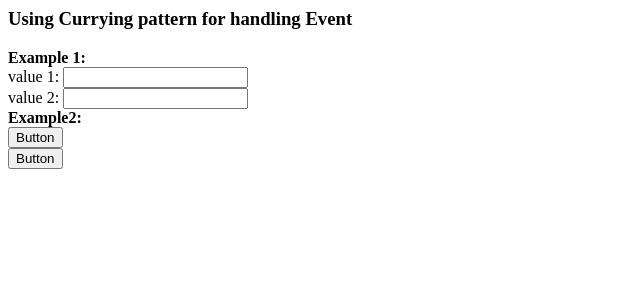
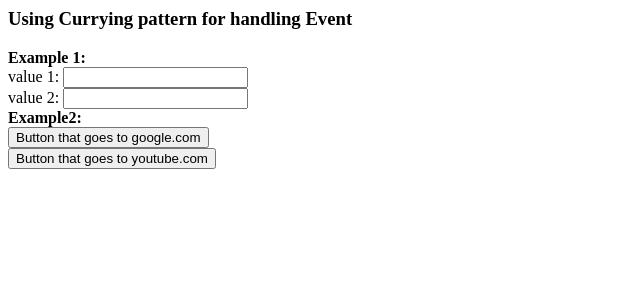
Before and after one commit to jimbo23/using-currying-in-react, a React (Create React App) app: page / in a window 1280 px wide. Shown: the top 300 px of the page, without its empty margins (0-640 px from the left). Built offline with nearby package versions, Linux system fonts and the light colour scheme.

Commit message:
Add another currying example into Example2

```diff
--- a/src/Example2.js
+++ b/src/Example2.js
@@ -9,26 +9,33 @@ const Example2 = () => {
   /** Instead of doing this: 👇🏼❌
     const handleClick1 = (e) => {
       console.log('button 1 is clicked')
+      window.open('https://www.google.com/')
     }
 
     const handleClick1 = (e) => {
       console.log('button 2 is clicked')
+      window.open('https://www.youtube.com/')
     }
    */
 
   /** Do this: 👇🏼✅ */
-  const handleClick = (buttonId) => (e) => {
-    console.log(`${e.target.innerHTML} ${buttonId} is clicked`);
+  const handleClick = (url) => (buttonId) => (e) => {
+    console.log(`${e.target.tagName} ${buttonId} is clicked`);
+    window.open(url);
   };
 
   return (
     <>
       <strong>Example2: </strong>
       <div>
-        <button onClick={handleClick(1)}>Button</button>
+        <button onClick={handleClick('https://www.google.com/')(1)}>
+          Button that goes to google.com
+        </button>
       </div>
       <div>
-        <button onClick={handleClick(2)}>Button</button>
+        <button onClick={handleClick('https://www.youtube.com/')(2)}>
+          Button that goes to youtube.com
+        </button>
       </div>
     </>
   );
```
